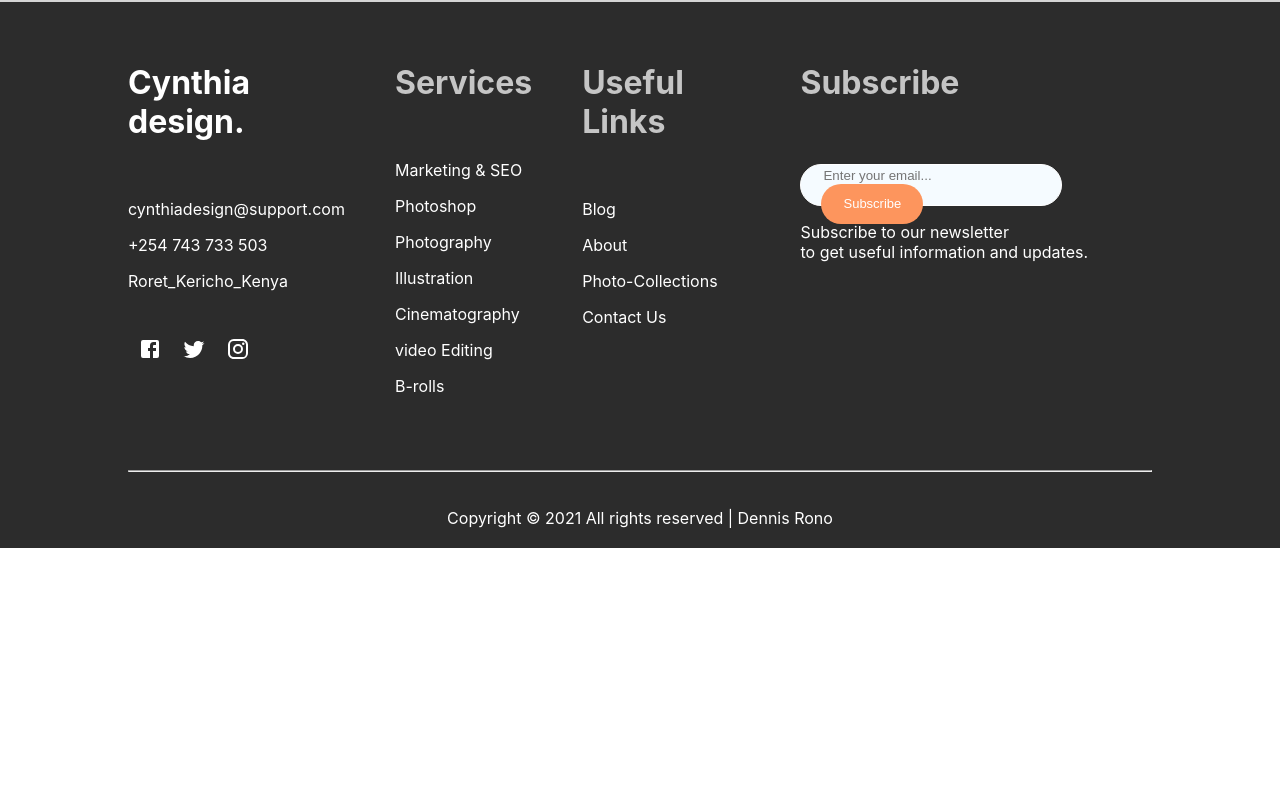
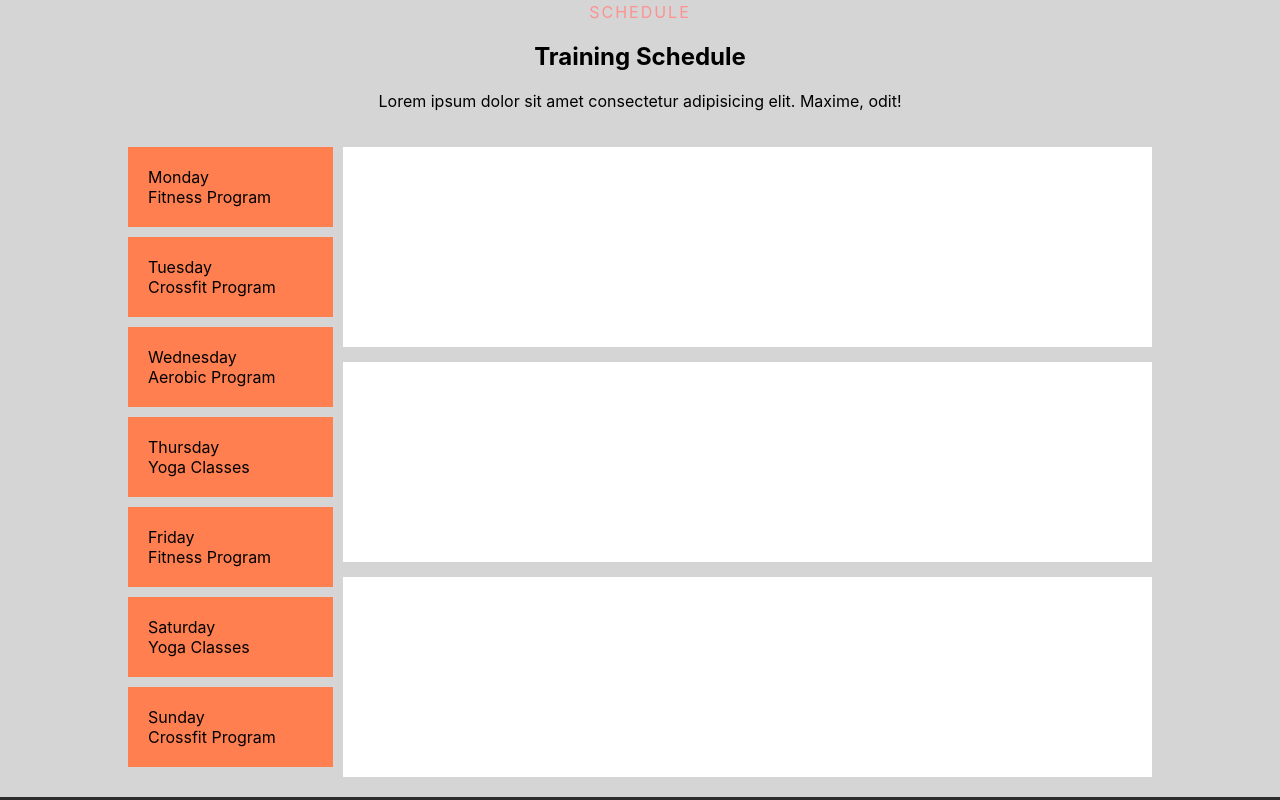
Before and after one commit to DennisRono/cynthiadesign.com, a Next.js app: page / in a window 1280 px wide. Shown: the part 1600-2400 px from the top of the page. Before the commit the page ends 2148 px from the top, so only its background shows below. Built offline with nearby package versions, Linux system fonts and the light colour scheme.

Commit message:
Add files via upload

```diff
--- /dev/null
+++ b/components/Slim.jsx
@@ -0,0 +1,48 @@
+import React from 'react'
+import styles from '../styles/slim.module.css'
+
+export const Slim = () => {
+    return (
+        <div className={styles.slim}>
+            <div className={styles.slimcontainer}>
+                <span>schedule</span>
+                <h2>Training Schedule</h2>
+                <p>Lorem ipsum dolor sit amet consectetur adipisicing elit. Maxime, odit!</p>
+            <div className={styles.navlinkwrap}>
+	            <div className={styles.navpills} role="tablist" aria-orientation="vertical">
+	              <a className={styles.navlink} data-toggle="pill" href="#v-pills-8" role="tab" aria-controls="v-pills-8" aria-selected="true">
+	              Monday <span>Fitness Program</span></a>
+
+	              <a className={styles.navlink} data-toggle="pill" href="#v-pills-9" role="tab" aria-controls="v-pills-9" aria-selected="false">
+	              Tuesday <span>Crossfit Program</span></a>
+
+	              <a className={styles.navlink} data-toggle="pill" href="#v-pills-10" role="tab" aria-controls="v-pills-10" aria-selected="false">
+	              Wednesday <span>Aerobic Program</span></a>
+
+	              <a className={styles.navlink} data-toggle="pill" href="#v-pills-11" role="tab" aria-controls="v-pills-11" aria-selected="false">
+	              Thursday <span>Yoga Classes</span></a>
+
+	              <a className={styles.navlink} data-toggle="pill" href="#v-pills-12" role="tab" aria-controls="v-pills-12" aria-selected="false">
+	              Friday <span>Fitness Program</span></a>
+
+	              <a className={styles.navlink} data-toggle="pill" href="#v-pills-13" role="tab" aria-controls="v-pills-13" aria-selected="false">
+	              Saturday <span>Yoga Classes</span></a>
+
+	              <a className={styles.navlink} data-toggle="pill" href="#v-pills-14" role="tab" aria-controls="v-pills-14" aria-selected="false">
+	              Sunday <span>Crossfit Program</span></a>
+
+	            </div>
+                <div className={styles.slimcontentarea}>
+                    <div className={styles.slimrightone}>
+
+                    </div>
+                    <div className={styles.slimrighttwo}></div>
+                    <div className={styles.slimrightthree}></div>
+                </div>
+	          </div>
+            </div>
+        </div>
+    )
+}
+
+export default Slim
--- a/pages/index.js
+++ b/pages/index.js
@@ -1,6 +1,7 @@
 import Head from 'next/head'
 import Footer from '../components/Footer'
 import Navbar from '../components/Navbar'
+import Slim from '../components/Slim'
 import styles from '../styles/Home.module.css'
 
 export default function Home() {
@@ -37,7 +38,7 @@ export default function Home() {
 
       <div className={styles.content}>
                 <div className={styles.contentcontainer}>
-                <h1 className={styles.cententheader}>
+                <h1 className={styles.contentheader}>
                   <u>Our Gallery</u>
                 </h1>
                     <div className={styles.splashscreen}>
@@ -54,7 +55,34 @@ export default function Home() {
                     </div>
                 </div>
             </div>
-
+            {/* <div className={styles.slim}>
+              <div className={styles.slimcontainer}>
+                <div className={styles.slimleft}>
+                  <div className={styles.monday}>
+                    <h5>Monday</h5>
+                    <span>lorem ispum</span>
+                  </div>
+                  <div className={styles.tuesday}>
+                  <h5>Tuesday</h5>
+                    <span>lorem ispum</span>
+                  </div>
+                  <div className={styles.wednesday}>
+                  <h5>Wednesday</h5>
+                  <span>lorem ispum</span>
+                  </div>
+                  <div className={styles.thursday}>
+                  <h5>Thursday</h5>
+                  <span>lorem ispum</span>
+                  </div>
+                  <div className={styles.friday}>
+                  <h5>Friday</h5>
+                  <span>lorem ispum</span>
+                  </div>
+                </div>
+                <div className={styles.slimright}></div>
+              </div>
+            </div> */}
+      <Slim />
       <Footer />
       <a href="#jumbotron">
       <div className={styles.restoreup}></div>
--- a/styles/Home.module.css
+++ b/styles/Home.module.css
@@ -14,8 +14,9 @@
     margin-left: 10%;
     margin-right: 10%;
 }
-.cententheader{
+.contentheader{
     margin-top: 0 !important;
+    color: #000;
 }
 .content{
     color: #fff;
@@ -136,3 +137,52 @@
     cursor: pointer;
     margin-right: 30px;
 }
+/* .slimcontainer{
+    margin-right: 10%;
+    margin-left: 10%;
+    display: flex;
+}
+.monday,
+.tuesday,
+.wednesday,
+.thursday,
+.friday{
+    background-color: #fe7878;
+    width: 100%;
+    font-size: 22px;
+    padding-top: 30px;
+    padding-bottom: 30px;
+    padding-left: 30px;
+    padding-right: 70px;
+    margin: 10px;
+}
+.monday > h5,
+.tuesday > h5,
+.wednesday > h5,
+.thursday > h5,
+.friday > h5,
+.monday > span,
+.tuesday > span,
+.wednesday > span,
+.thursday > span,
+.friday > span{
+    margin: 4px !important;
+}
+.monday > span,
+.tuesday > span,
+.wednesday > span,
+.thursday > span,
+.friday > span{
+    display: block;
+    font-size: 14px;
+}
+.after{
+    width: 0;
+    height: 0;
+    margin-top: -10px;
+    content: '';
+    border-style: solid;
+    border-width: 10px 0 10px 10px;
+    border-color: transparent transparent transparent #fe7878;
+    opacity: 1;
+} */
--- /dev/null
+++ b/styles/slim.module.css
@@ -0,0 +1,62 @@
+.slim{
+}
+.slimcontainer{
+    margin-right: 10%;
+    margin-left: 10%;
+    margin-top: 20px;
+}
+.slimcontainer > span{
+    font-size: 16px;
+    display: block;
+    margin-bottom: 5px;
+    text-transform: uppercase;
+    color: rgba(0, 0, 0, 0.3);
+    color: #fe9191;
+    letter-spacing: 2px;
+    text-align: center;
+}
+.slimcontainer > h2{
+    text-align: center;
+}
+.slimcontainer > p{
+    text-align: center;
+}
+.navpills{
+    display: flex;
+    flex-direction: column;
+    width: 20%;
+}
+.navpills > a{
+    display: flex;
+    flex-direction: column;
+    padding: 20px;
+    background-color: coral;
+    margin-bottom: 10px;
+}
+.navpills > a:nth-child(1){
+    margin-top: 20px;
+}
+.navlinkwrap{
+    display: flex;
+}
+.slimcontentarea{
+    width: 80%;
+}
+.slimrightone{
+    height: 200px;
+    background-color: #fff;
+    margin-top: 20px;
+    margin-left: 10px;
+}
+.slimrighttwo{
+    height: 200px;
+    background-color: #fff;
+    margin-left: 10px;
+    margin-top: 15px;
+}
+.slimrightthree{
+    height: 200px;
+    background-color: #fff;
+    margin-top: 15px;
+    margin-left: 10px;
+}
```
Also changed, not shown: pages/about.jsx (added, +18 -0 lines).
